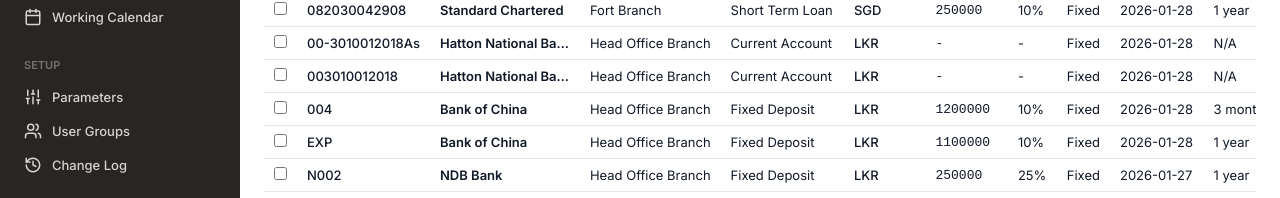
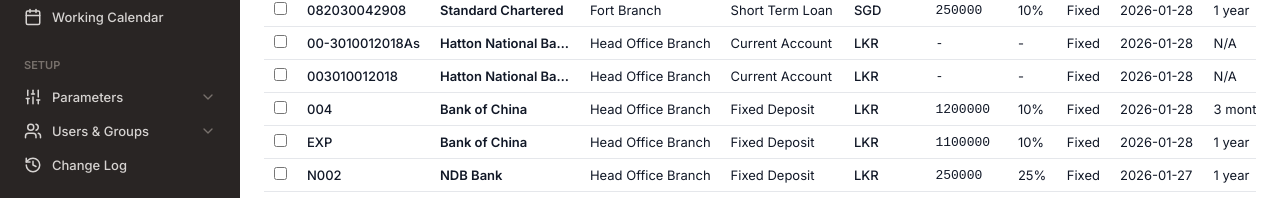
Before and after one commit to uvinduav/lb-tw-revamp, a React (Vite) app: page / in a window 1280 px wide. Shown: the part 314-512 px from the top of the page. Built offline with nearby package versions, Linux system fonts and the light colour scheme.

Commit message:
Added: sub-nav items

```diff
--- a/src/components/Sidebar.jsx
+++ b/src/components/Sidebar.jsx
@@ -1,4 +1,4 @@
-import React from "react";
+import React, { useState } from "react";
 import {
   LayoutDashboard,
   Book,
@@ -10,14 +10,45 @@
   Calendar,
   Sliders,
   Users,
+  User,
   History,
   Settings,
   Bell,
+  ChevronDown,
+  Landmark,
+  BarChart3,
+  MapPin,
+  Briefcase,
+  CircleDollarSign,
+  Clock,
+  Percent,
+  Coins,
+  Tag
 } from "lucide-react";
 
 import lionLogo from "../assets/lion-logo.png";
 
 const Sidebar = () => {
+  const [isParametersOpen, setIsParametersOpen] = useState(false);
+  const [isUsersOpen, setIsUsersOpen] = useState(false);
+
+  const subItems = [
+    { name: "Banks", icon: <Landmark size={16} /> },
+    { name: "Benchmarks", icon: <BarChart3 size={16} /> },
+    { name: "Branches", icon: <MapPin size={16} /> },
+    { name: "Companies", icon: <Briefcase size={16} /> },
+    { name: "Currencies", icon: <CircleDollarSign size={16} /> },
+    { name: "Durations", icon: <Clock size={16} /> },
+    { name: "Interest Rates", icon: <Percent size={16} /> },
+    { name: "Exchange Rates", icon: <Coins size={16} /> },
+    { name: "Purpose Tags", icon: <Tag size={16} /> },
+  ];
+
+  const usersSubItems = [
+    { name: "Users", icon: <User size={16} /> },
+    { name: "User Groups", icon: <Users size={16} /> },
+  ];
+
   return (
     <div className="sidebar">
       <div className="sidebar-header">
@@ -59,14 +90,57 @@
         </a>
 
         <div className="nav-group-label">Setup</div>
-        <a href="#" className="nav-item">
-          <Sliders size={18} />
-          Parameters
-        </a>
-        <a href="#" className="nav-item">
-          <Users size={18} />
-          User Groups
-        </a>
+
+        <div
+          className="nav-item nav-item-expandable"
+          onClick={() => setIsParametersOpen(!isParametersOpen)}
+        >
+          <div className="nav-item-content">
+            <Sliders size={18} />
+            Parameters
+          </div>
+          <ChevronDown
+            size={16}
+            className={`chevron-icon ${isParametersOpen ? 'open' : ''}`}
+          />
+        </div>
+
+        {isParametersOpen && (
+          <div className="sidebar-sub-nav">
+            {subItems.map((item) => (
+              <a key={item.name} href="#" className="sub-nav-item">
+                {item.icon}
+                {item.name}
+              </a>
+            ))}
+          </div>
+        )}
+
+        <div
+          className="nav-item nav-item-expandable"
+          onClick={() => setIsUsersOpen(!isUsersOpen)}
+        >
+          <div className="nav-item-content">
+            <Users size={18} />
+            Users & Groups
+          </div>
+          <ChevronDown
+            size={16}
+            className={`chevron-icon ${isUsersOpen ? 'open' : ''}`}
+          />
+        </div>
+
+        {isUsersOpen && (
+          <div className="sidebar-sub-nav">
+            {usersSubItems.map((item) => (
+              <a key={item.name} href="#" className="sub-nav-item">
+                {item.icon}
+                {item.name}
+              </a>
+            ))}
+          </div>
+        )}
+
         <a href="#" className="nav-item">
           <History size={18} />
           Change Log
--- a/src/index.css
+++ b/src/index.css
@@ -130,6 +130,55 @@
   font-weight: 600;
   border-left: 3px solid var(--color-primary-action); /* Assuming a marker */
   padding-left: calc(var(--spacing-lg) - 3px);
+}
+
+.nav-item-expandable {
+  justify-content: space-between;
+}
+
+.nav-item-content {
+  display: flex;
+  align-items: center;
+  gap: 10px;
+}
+
+.chevron-icon {
+  transition: transform 0.2s ease;
+  color: #78716c;
+}
+
+.chevron-icon.open {
+  transform: rotate(180deg);
+}
+
+.sidebar-sub-nav {
+  padding: 4px 0 8px 0;
+  display: flex;
+  flex-direction: column;
+}
+
+.sub-nav-item {
+  display: flex;
+  align-items: center;
+  padding: 8px var(--spacing-lg) 8px calc(var(--spacing-sm) + 28px);
+  font-size: 13px;
+  color: #a8a29e; /* Lighter tan/grey */
+  text-decoration: none;
+  gap: 10px;
+  transition: all 0.2s;
+}
+
+.sub-nav-item:hover {
+  color: var(--sidebar-text-active);
+  background-color: var(--sidebar-hover);
+}
+
+.sub-nav-item svg {
+  color: #78716c;
+}
+
+.sub-nav-item:hover svg {
+  color: var(--sidebar-text-active);
 }
 
 /* Main Content */
```
